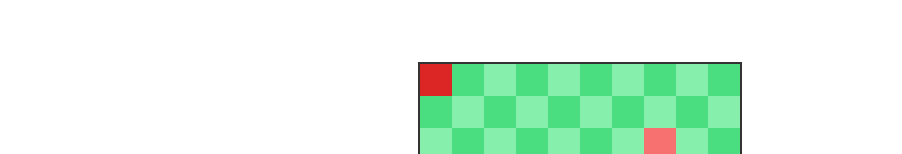
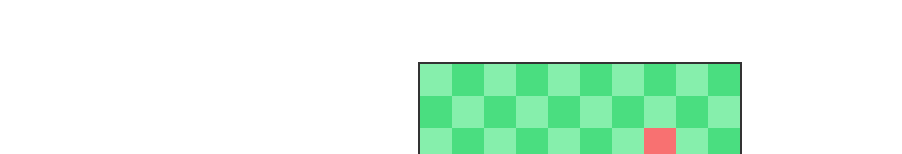
Before and after one commit to larawiest/minesweeper, a Svelte app: page / in a window 1280 px wide. Both pictures are taken after a click on the button "Snake". Shown: the part 224-378 px from the top of the page, without its empty margins (0-902 px from the left). Built offline with nearby package versions, Linux system fonts and the light colour scheme.

Commit message:
snakpink23

```diff
--- a/src/Snake.svelte
+++ b/src/Snake.svelte
@@ -221,8 +221,8 @@
                 class = {["enabled:hover:bg-green-200",
                     (x + y) % 2 === 0 && 'bg-green-300',
                     (x + y) % 2 === 1 && 'bg-green-400',
-                    value === 1 && 'bg-red-400',
-                    value === 2 && 'bg-red-600',
+                    value === 1 && 'bg-[#60a5fa]',
+                    value === 2 && 'bg-[#3b82f6]',
                     value === 10 && 'bg-red-400'
                     ]}>
             </button>
```
